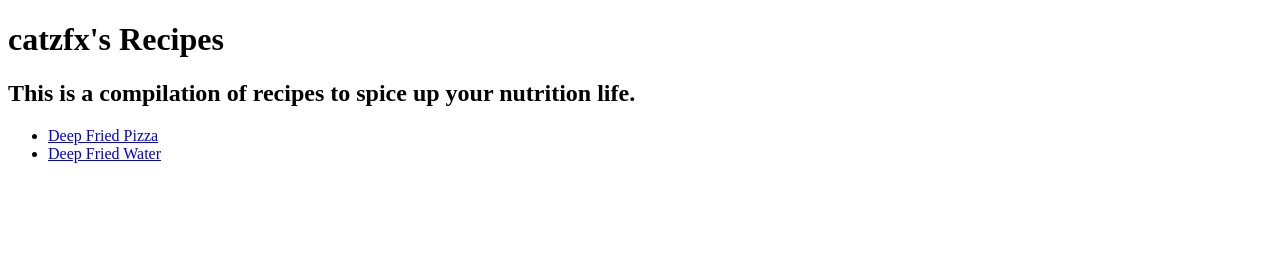
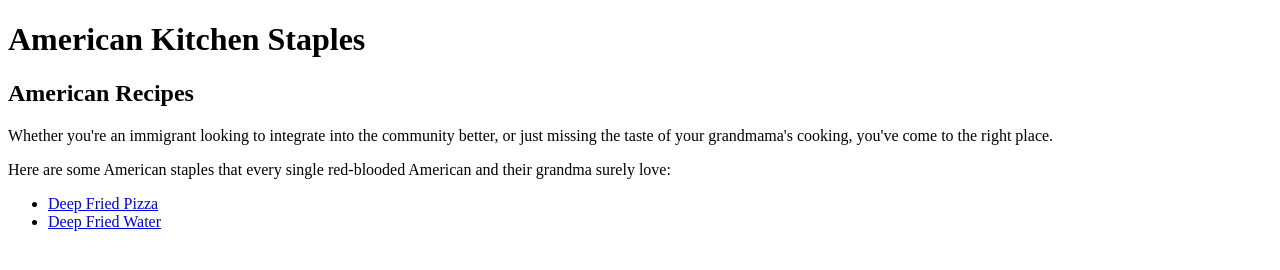
Before and after one commit to catzfx/recipes, a plain HTML site: page index.html in a window 1280 px wide. Drawn offline with Linux system fonts and the light colour scheme.

Commit message:
Rework the homepage

```diff
--- a/index.html
+++ b/index.html
@@ -2,11 +2,13 @@
 <html lang="en">
 <head>
     <meta charset="UTF-8">
-    <title>catzfx's Recipes</title>
+    <title>American Kitchen Staples</title>
 </head>
 <body>
-    <h1>catzfx's Recipes</h1>
-    <h2>This is a compilation of recipes to spice up your nutrition life.</h2>
+    <h1>American Kitchen Staples</h1>
+    <h2>American Recipes</h2>
+    <p>Whether you're an immigrant looking to integrate into the community better, or just missing the taste of your grandmama's cooking, you've come to the right place.</p>
+    <p>Here are some American staples that every single red-blooded American and their grandma surely love:</p>
     <ul>
         <li><a href="recipes/deep-fried-pizza.html">Deep Fried Pizza</a></li>
         <li><a href="recipes/deep-fried-water.html">Deep Fried Water</a></li>
```
